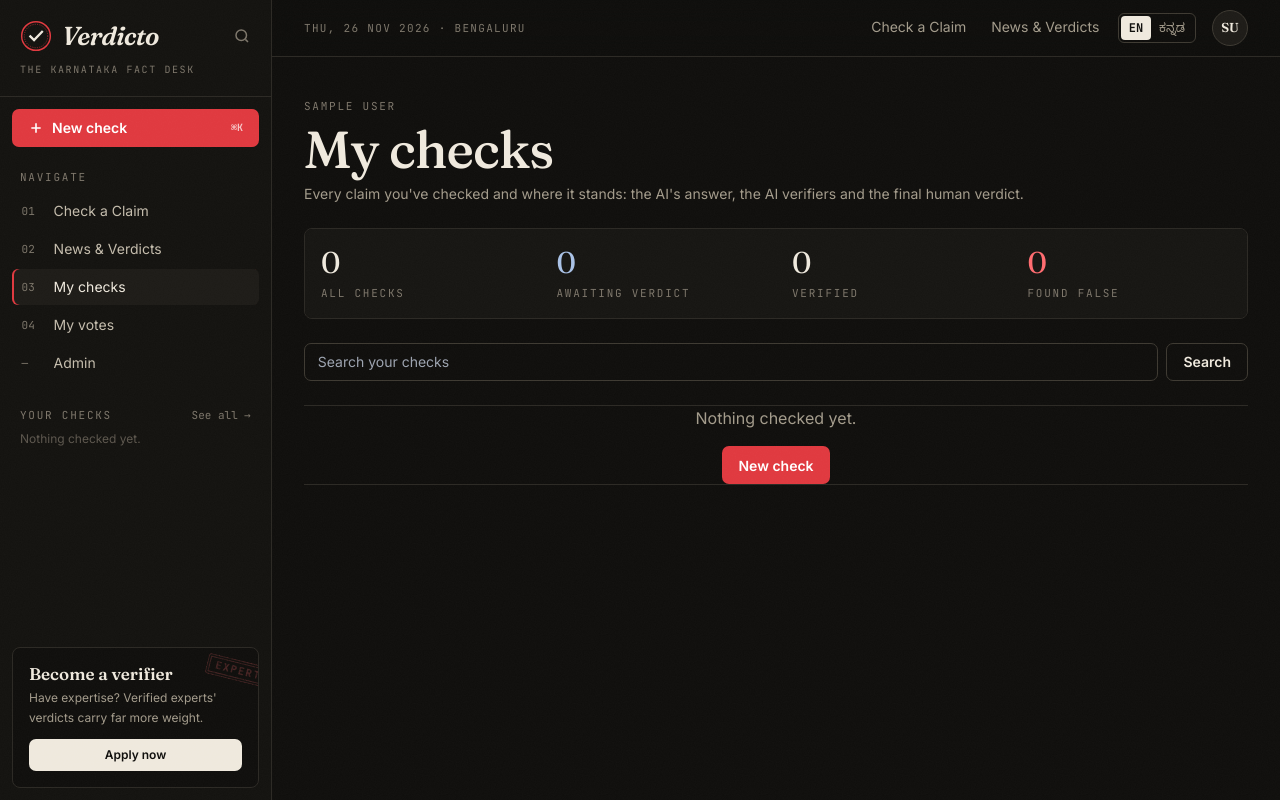
After one commit to TarunDavid/Verdicto, a Django app: page /my-checks/ in a window 1280 px wide. The commit adds this page. Run offline with Django 5.2, Linux system fonts and the light colour scheme; the visitor is signed in with stand-in values (Sample User, id 1); data that the repository does not hold is empty; some libraries are stand-ins or nearby versions.

Commit message:
Add 'My checks' view and page to track personal claim checks
- Add 'my_checks' view in chat/views.py with search and status filters (open, verified, false)
- Register /my-checks/ route in chat/urls.py
- Add 'My checks' link and 'See all' shortcut to sidebar navigation in templates/base.html
- Create templates/chat/my_checks.html ledger displaying check history, AI research status, and AI verifier tallies

```diff
--- a/chat/urls.py
+++ b/chat/urls.py
@@ -8,4 +8,5 @@ urlpatterns = [
     path("chat/<int:pk>/", views.chat_home, name="chat_thread"),
     path("chat/<int:pk>/send/", views.send, name="chat_reply"),
     path("chat/card/<int:claim_pk>/", views.card, name="research_card"),
+    path("my-checks/", views.my_checks, name="my_checks"),
 ]
--- a/chat/views.py
+++ b/chat/views.py
@@ -41,6 +41,37 @@ def chat_home(request, pk=None):
         "prefill": request.GET.get("prefill", "")[:20],
         "tab": "check",
     })
+
+
+def my_checks(request):
+    """Every claim this user has checked, newest first, with where each one stands."""
+    from research.models import ResearchRun
+    from django.db.models import Prefetch
+
+    threads = (_threads_for(request).filter(claim__isnull=False)
+               .select_related("claim")
+               .prefetch_related(Prefetch("claim__research_runs",
+                                          queryset=ResearchRun.objects.order_by("-created_at"), to_attr="runs"))
+               .order_by("-created_at"))
+    q = request.GET.get("q", "").strip()
+    state = request.GET.get("state", "")
+    if q:
+        threads = threads.filter(Q(title__icontains=q) | Q(claim__text__icontains=q))
+    if state == "open":
+        threads = threads.exclude(claim__status=Claim.Status.FINAL)
+    elif state == "verified":
+        threads = threads.filter(claim__status=Claim.Status.FINAL)
+    elif state == "false":
+        threads = threads.filter(claim__status=Claim.Status.FINAL, claim__verdict="FALSE")
+    mine = _threads_for(request).filter(claim__isnull=False)
+    stats = {
+        "total": mine.count(),
+        "open": mine.exclude(claim__status=Claim.Status.FINAL).count(),
+        "verified": mine.filter(claim__status=Claim.Status.FINAL).count(),
+        "false": mine.filter(claim__status=Claim.Status.FINAL, claim__verdict="FALSE").count(),
+    }
+    return render(request, "chat/my_checks.html", {"threads": threads[:300], "stats": stats, "q": q,
+                                                   "state": state, "tab": "checks"})
 
 
 @require_POST
--- a/templates/base.html
+++ b/templates/base.html
@@ -51,13 +51,15 @@
         <span class="idx w-5">03</span>{% translate "Verify Queue" %}
         {% if queue_count %}<span class="ml-auto mono text-[11px] bg-accent text-white rounded px-1.5">{{ queue_count }}</span>{% endif %}</a>
       {% endif %}
+      <a href="{% url 'my_checks' %}" class="nav-link {% if tab == 'checks' %}is-active{% endif %}">
+        <span class="idx w-5">{% if user.can_vote %}04{% else %}03{% endif %}</span>{% translate "My checks" %}</a>
       <a href="{% url 'my_votes' %}" class="nav-link {% if tab == 'votes' %}is-active{% endif %}">
-        <span class="idx w-5">{% if user.can_vote %}04{% else %}03{% endif %}</span>{% translate "My votes" %}</a>
+        <span class="idx w-5">{% if user.can_vote %}05{% else %}04{% endif %}</span>{% translate "My votes" %}</a>
       {% if user.is_staff %}<a href="/admin/" class="nav-link"><span class="idx w-5">—</span>{% translate "Admin" %}</a>{% endif %}
     </nav>
 
     <div class="px-3 mt-6 flex-1 min-h-0 flex flex-col">
-      <p class="eyebrow px-2 mb-1.5">{% translate "YOUR CHECKS" %}</p>
+      <p class="eyebrow px-2 mb-1.5 flex items-center">{% translate "YOUR CHECKS" %}<a href="{% url 'my_checks' %}" class="ml-auto normal-case tracking-normal text-zinc-500 hover:text-white">{% translate "See all →" %}</a></p>
       <div class="flex-1 overflow-y-auto -mx-1 px-1 space-y-px">
         {% for t in sidebar_threads %}
           {% with c=t.claim %}
--- /dev/null
+++ b/templates/chat/my_checks.html
@@ -0,0 +1,46 @@
+{% extends "base.html" %}
+{% load i18n verdicto %}
+{% block mainclass %}max-w-5xl{% endblock %}
+{% block content %}
+<header class="pt-10 pb-6">
+  <p class="eyebrow">{% include "_name.html" with u=user nolink=True %}</p>
+  <h1 class="display text-[40px] sm:text-[52px] font-medium mt-2">{% translate "My checks" %}</h1>
+  <p class="text-sm text-zinc-400 mt-2">{% translate "Every claim you've checked and where it stands: the AI's answer, the AI verifiers and the final human verdict." %}</p>
+</header>
+
+<div class="grid grid-cols-2 sm:grid-cols-4 border border-rule rounded-lg overflow-hidden divide-x divide-rule mb-6">
+  <a href="?" class="p-4 bg-ink-2 hover:bg-ink-3 {% if not state %}shadow-[inset_0_-2px_0_#E0383E]{% endif %}"><p class="display text-3xl">{{ stats.total }}</p><p class="eyebrow mt-1">{% translate "All checks" %}</p></a>
+  <a href="?state=open" class="p-4 bg-ink-2 hover:bg-ink-3 {% if state == 'open' %}shadow-[inset_0_-2px_0_#E0383E]{% endif %}"><p class="display text-3xl text-sky-300">{{ stats.open }}</p><p class="eyebrow mt-1">{% translate "Awaiting verdict" %}</p></a>
+  <a href="?state=verified" class="p-4 bg-ink-2 hover:bg-ink-3 {% if state == 'verified' %}shadow-[inset_0_-2px_0_#E0383E]{% endif %}"><p class="display text-3xl">{{ stats.verified }}</p><p class="eyebrow mt-1">{% translate "Verified" %}</p></a>
+  <a href="?state=false" class="p-4 bg-ink-2 hover:bg-ink-3 {% if state == 'false' %}shadow-[inset_0_-2px_0_#E0383E]{% endif %}"><p class="display text-3xl text-[#ff6b6f]">{{ stats.false }}</p><p class="eyebrow mt-1">{% translate "Found false" %}</p></a>
+</div>
+
+<form class="flex gap-2 mb-6 text-sm">
+  {% if state %}<input type="hidden" name="state" value="{{ state }}">{% endif %}
+  <input name="q" value="{{ q }}" placeholder="{% translate "Search your checks" %}" class="field flex-1 !py-2">
+  <button class="btn btn-ghost !py-2">{% translate "Search" %}</button>
+</form>
+
+<div class="ledger border-y border-rule">
+{% for t in threads %}{% with claim=t.claim run=t.claim.runs.0 %}{% agent_tally claim as tally %}
+  <a href="{% url 'chat_thread' t.pk %}" class="ledger-row group grid sm:grid-cols-[4.5rem_1fr_auto] gap-x-5 gap-y-2 items-start">
+    <span class="case-no pt-1 hidden sm:block">№{{ claim.pk|stringformat:"04d" }}</span>
+    <div class="min-w-0">
+      <p class="serif text-[17px] leading-snug text-zinc-100 group-hover:text-white">{{ claim.text|truncatechars:170 }}</p>
+      <p class="mt-2 eyebrow !tracking-[.08em]">{% translate "Checked" %} {{ t.created_at|date:"d M Y, H:i" }} · {{ claim.get_language_display }} · {{ claim.get_domain_display }}</p>
+      <div class="mt-2 flex flex-wrap items-center gap-x-5 gap-y-1 text-xs">
+        <span class="text-zinc-500">{% translate "AI research" %}: {% if run and run.label %}<span class="{% if run.label == 'LIKELY_FALSE' %}text-[#ff8a8d]{% elif run.label == 'LIKELY_TRUE' %}text-[#8fd8b0]{% elif run.label == 'MIXED' %}text-[#f2a877]{% else %}text-zinc-300{% endif %}">{{ run.get_label_display }}</span>{% if run.truth_score is not None %} <span class="mono text-zinc-500">{{ run.truth_score|floatformat:0 }}/100</span>{% endif %}{% elif run and run.is_running %}<span class="text-teal-300">{{ run.step }}…</span>{% else %}—{% endif %}</span>
+        <span class="text-zinc-500">🤖 {{ tally.answered }}/{{ tally.expected }}{% for code, label, n in tally.rows %} · <span class="{% if code == 'FALSE' %}text-[#ff8a8d]{% elif code == 'TRUE' %}text-[#8fd8b0]{% else %}text-[#f2a877]{% endif %}">{{ label }} {{ n }}</span>{% endfor %}</span>
+      </div>
+    </div>
+    <div class="sm:text-right sm:pt-0.5">{% include "_badge.html" %}
+      {% if claim.status == "FINAL" %}<p class="mono text-[10px] text-zinc-500 mt-2">{{ claim.confidence_pct }}% {% translate "weighted agreement" %}</p>{% endif %}</div>
+  </a>
+{% endwith %}{% empty %}
+  <div class="py-14 text-center">
+    <p class="text-zinc-400">{% if q or state %}{% translate "No matches." %}{% else %}{% translate "Nothing checked yet." %}{% endif %}</p>
+    <a href="{% url 'chat' %}" class="btn btn-signal mt-4">{% translate "New check" %}</a>
+  </div>
+{% endfor %}
+</div>
+{% endblock %}
```
